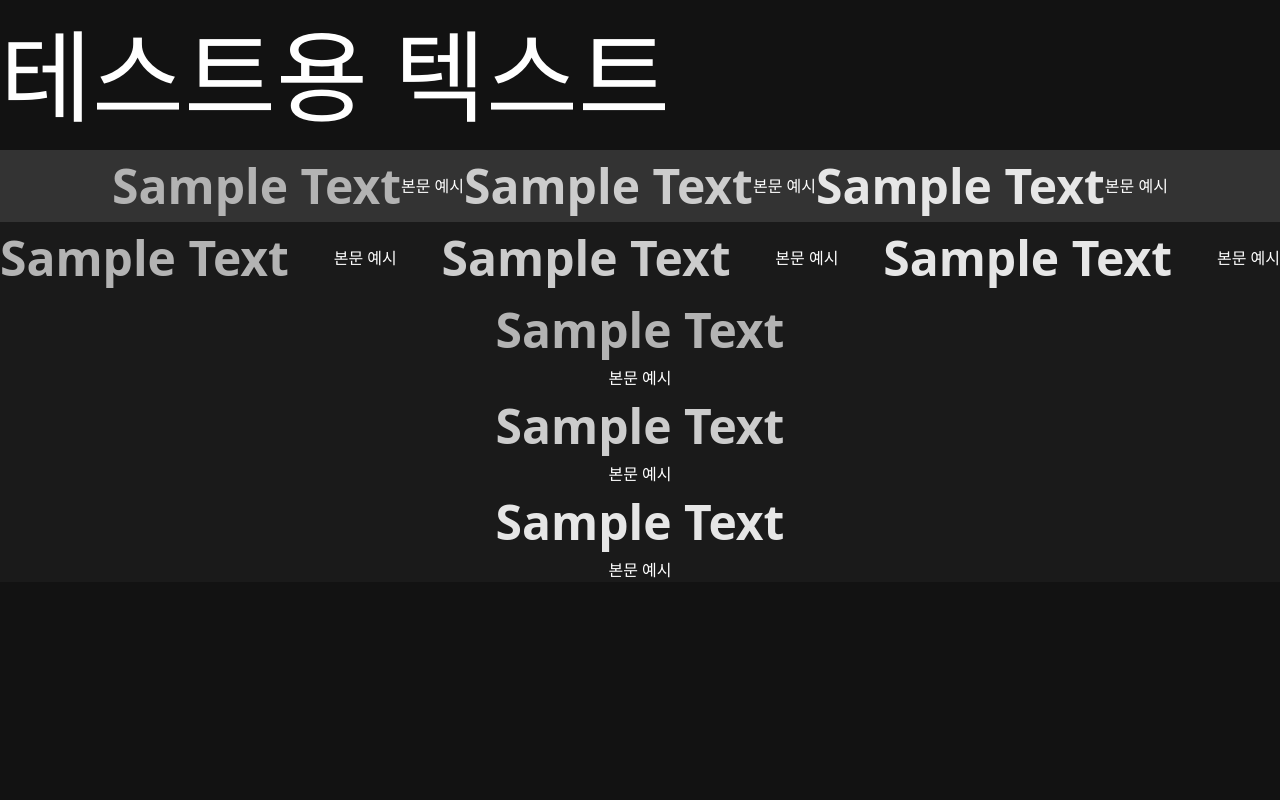
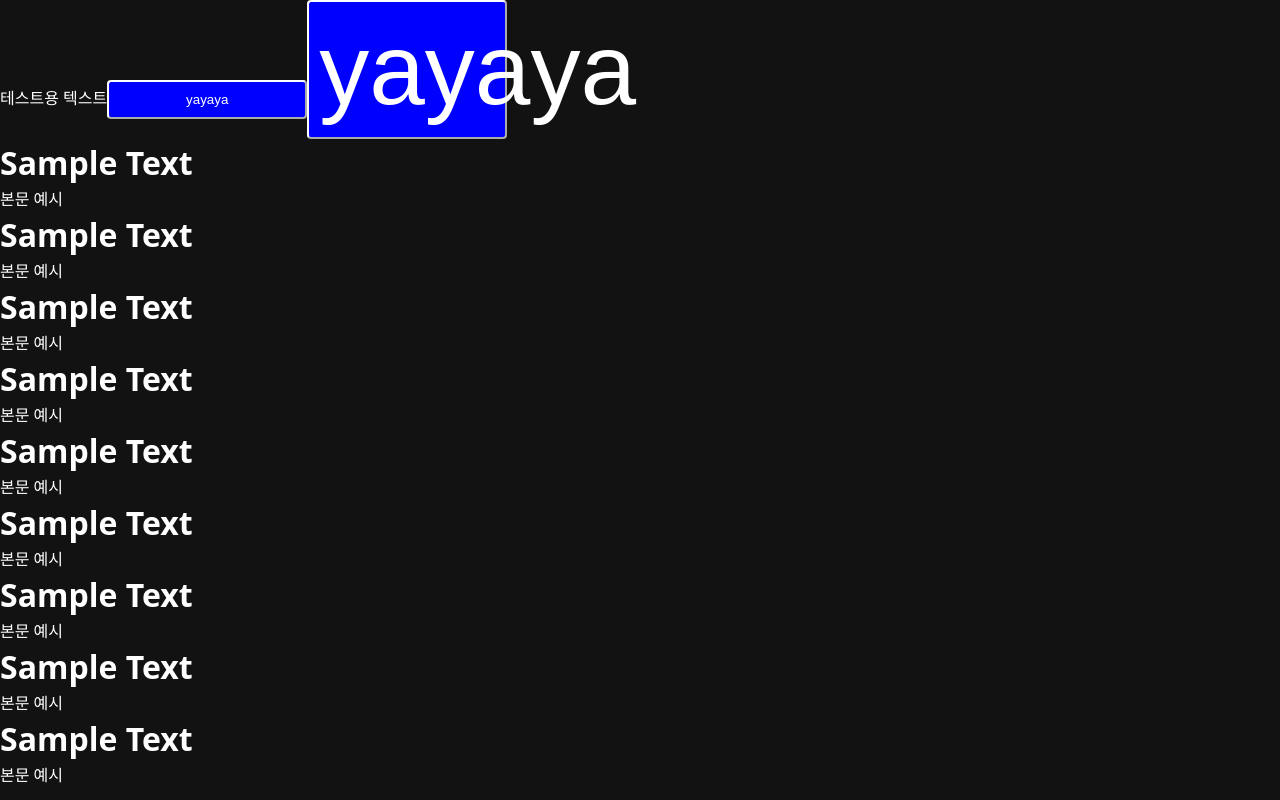
Before and after one commit to ThePott/oz-react-deep-lecture-note, a React (Vite) app: page / in a window 1280 px wide. Built offline with nearby package versions, Linux system fonts and the light colour scheme.

Commit message:
01-4-Styled-Comonents-1

```diff
--- a/package.json
+++ b/package.json
@@ -12,7 +12,8 @@
   "dependencies": {
     "react": "^19.1.0",
     "react-dom": "^19.1.0",
-    "sass": "^1.89.2"
+    "sass": "^1.89.2",
+    "styled-components": "^6.1.19"
   },
   "devDependencies": {
     "@eslint/js": "^9.30.1",
--- a/src/App.jsx
+++ b/src/App.jsx
@@ -1,8 +1,23 @@
+import styled from "styled-components"
 
-function App() {
+const BlueButton = styled.button`
+background-color: blue;
+color: white;
+padding: 10px;
+border-radius: 4px;
+width: 200px;
+`
+const BlueButtonBig = styled(BlueButton)`
+  font-size: 100px;
+`
+
+
+const App = () => {
   return (
     <>
       <div className="test">테스트용 텍스트
+        <BlueButton>yayaya</BlueButton>
+        <BlueButtonBig>yayaya</BlueButtonBig>
         <div className="bgMuted">
           <h1 className="fgMuted">Sample Text</h1>
           <p>본문 예시</p>
--- a/src/index.scss
+++ b/src/index.scss
@@ -28,59 +28,59 @@ $fgAccent: hsl(0 0 90);
 
 
 
-.bgMuted {
-  background-color: $bgMuted;
-}
+// .bgMuted {
+//   background-color: $bgMuted;
+// }
 
-.bg0 {
-  background-color: $bg0;
-}
+// .bg0 {
+//   background-color: $bg0;
+// }
 
-.bgAccent {
-  background-color: $bgAccent;
-}
+// .bgAccent {
+//   background-color: $bgAccent;
+// }
 
-.fgMuted {
-  color: $fgMuted;
-}
+// .fgMuted {
+//   color: $fgMuted;
+// }
 
-.fg0 {
-  color: $fg0;
-}
+// .fg0 {
+//   color: $fg0;
+// }
 
-.fgAccent {
-  color: $fgAccent;
-}
+// .fgAccent {
+//   color: $fgAccent;
+// }
 
-div {
-  &>h1 {
-    font-size: 48px;
-  }
-  &>p {
-    font-size: 16px;
-  }
-}
+// div {
+//   &>h1 {
+//     font-size: 48px;
+//   }
+//   &>p {
+//     font-size: 16px;
+//   }
+// }
 
-@mixin flex ($dir: row, $justify: center, $items:center) {
-  display: flex;
-  flex-direction: $dir;
-  justify-content: $justify;
-  align-items: $items;;
-}
+// @mixin flex ($dir: row, $justify: center, $items:center) {
+//   display: flex;
+//   flex-direction: $dir;
+//   justify-content: $justify;
+//   align-items: $items;
+// }
 
-div.test {
-  font-size: 100px;
-  font-weight: 900;
+// div.test {
+//   font-size: 100px;
+//   font-weight: 900;
 
-  div {
-    &:nth-child(1) {
-      @include flex()
-    }
-    &:nth-child(2) {
-      @include flex($justify: space-between)
-    }
-    &:nth-child(3) {
-      @include flex($dir: column)
-    }
-  }
-}
+//   div {
+//     &:nth-child(1) {
+//       @include flex()
+//     }
+//     &:nth-child(2) {
+//       @include flex($justify: space-between)
+//     }
+//     &:nth-child(3) {
+//       @include flex($dir: column)
+//     }
+//   }
+// }
```
Also changed, not shown: 1 other file (tests, documents, lock files or other folders).
